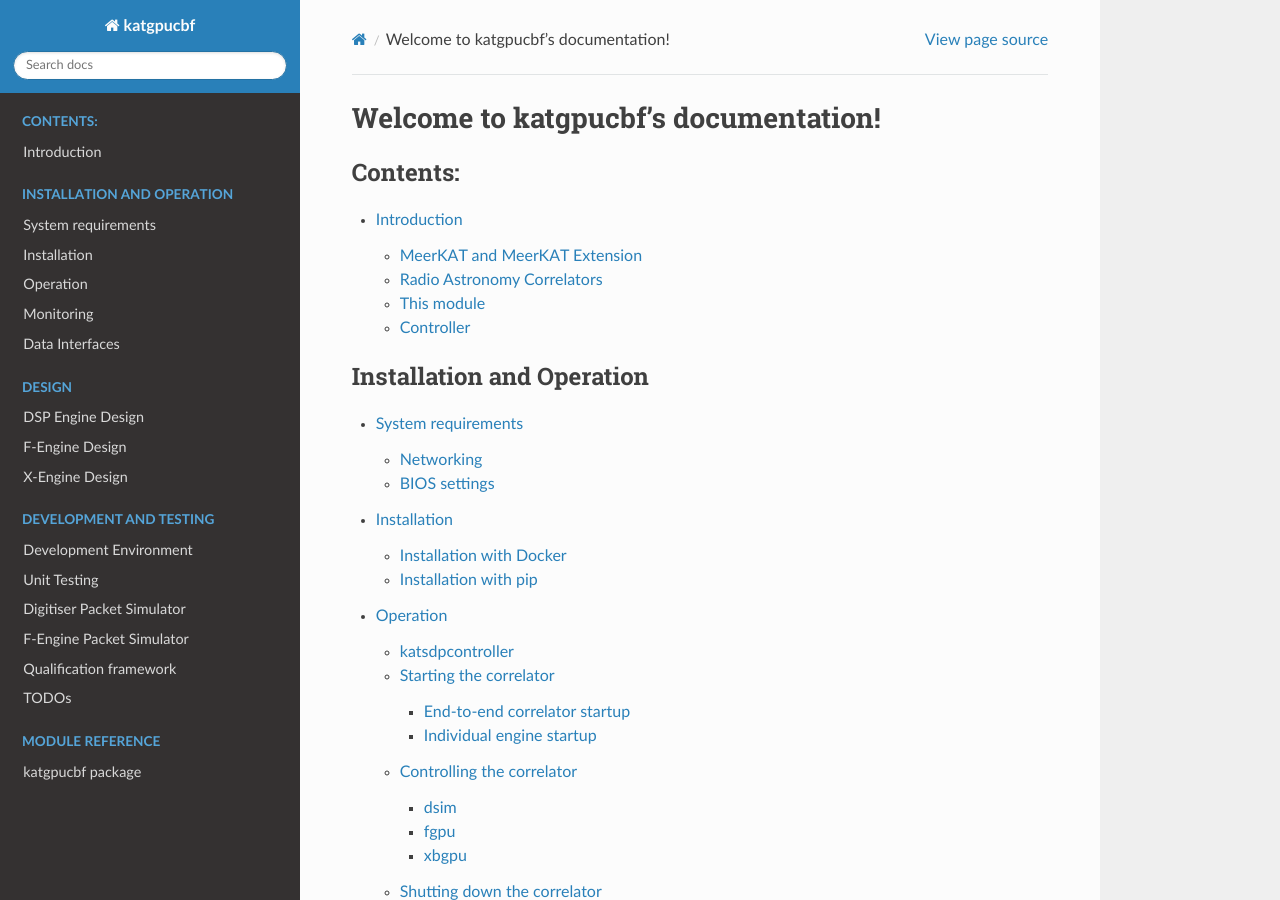
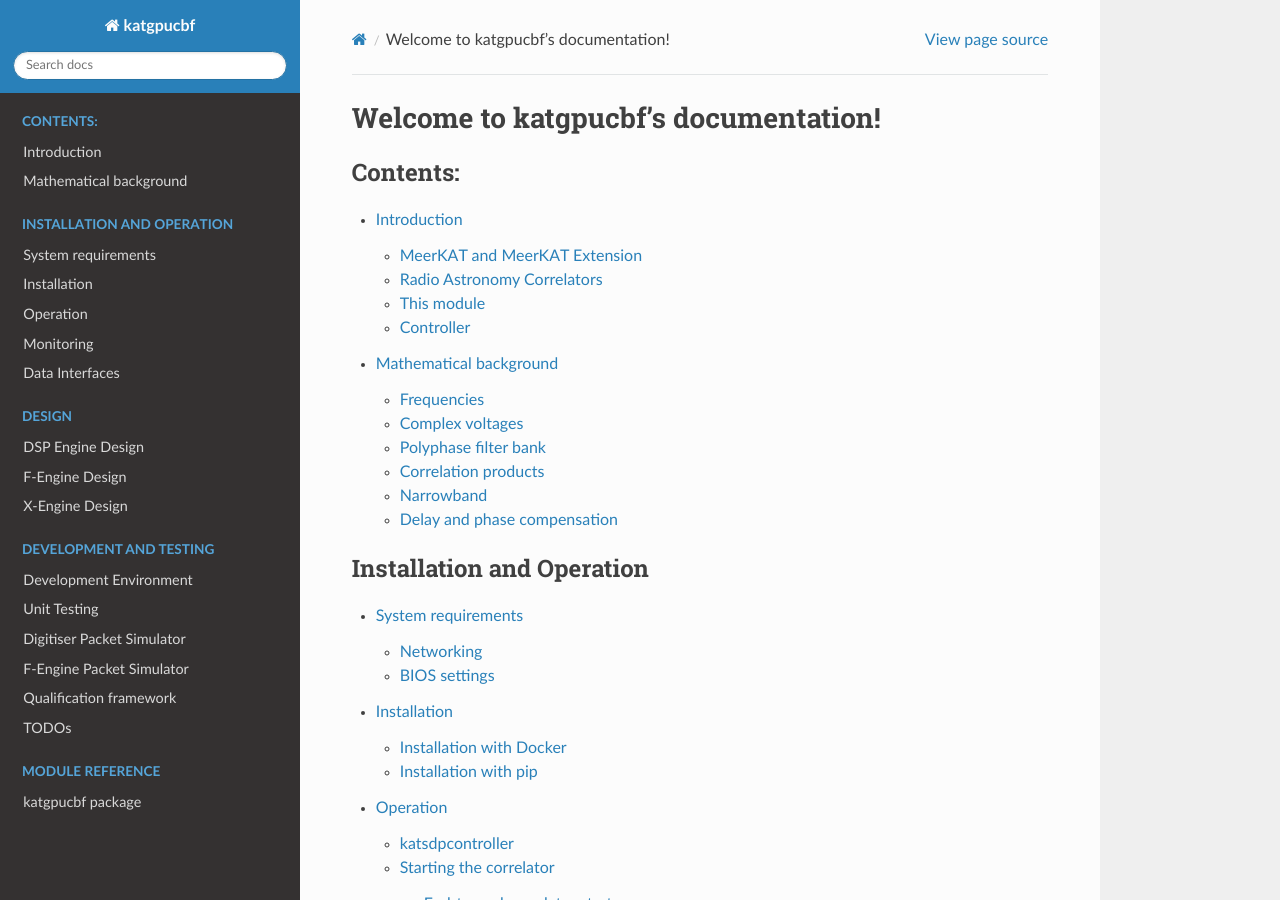
Before and after one commit to ska-sa/katgpucbf, a Sphinx documentation site: the page built from doc/index.rst, in a window 1280 px wide and 900 px high. Built offline with Sphinx 7.4.7 and the Read the Docs theme 2.0.0, drawn with Linux system fonts in a browser that asks for light colours; a script that is not in the unit is left out; the version number could not be read and is left out; some of the changed lines change nothing that is shown.

Commit message:
First pass at maths background docs
See NGC-741.

```diff
--- a/doc/index.rst
+++ b/doc/index.rst
@@ -8,6 +8,7 @@
    :caption: Contents:
 
    introduction
+   maths
 
 .. toctree::
    :maxdepth: 3
--- /dev/null
+++ b/doc/maths.rst
@@ -0,0 +1,63 @@
+Mathematical background
+=======================
+
+This section is not intended as a tutorial for radio astronomy. It briefly
+summarises some key equations, with the intent of illustrating implementation
+choices made by this package.
+
+Frequencies
+-----------
+This package works only in positive baseband frequencies, and is unaware of
+heterodyne systems. Where necessary, the signal will need to be mapped to this
+range before being provided as input. As an example, MeerKAT L-band digitisers
+receive signal in the range 856–1712 MHz, but mix it down to 0–856 MHz by
+negating every second sample.
+
+Complex voltages
+----------------
+A wave with frequency :math:`\omega` and wave number :math:`k` is considered
+to have a phasor of
+
+.. math::
+
+   e^{(\omega t - kz)j}
+
+where :math:`t` is time and :math:`z` is position. In particular, phase
+measured at a fixed position (an antenna) increases with time.
+
+Polyphase filter bank
+---------------------
+A finite impulse response (FIR) filter is applied to the signal to condition
+the frequency-domain response. The filter is the product of a Hann window (to
+reduce spectral leakage) and a sinc (to broaden the peak to cover the
+frequency bin). Specifically, if there are :math:`n` output channels and
+:math:`t` taps in the polyphase filter bank, then the filter has length
+:math:`w = 2nt`, with coefficients
+
+.. math::
+
+   \DeclareMathOperator{\sinc}{sinc}
+   x_i = A\sin^2\left(\frac{\pi i}{w - 1}\right)
+         \sinc\left(\frac{i + \tfrac 12 - nt}{2n}\right),
+
+where :math:`i` runs from 0 to :math:`w - 1`. Here :math:`A` is a
+normalisation factor which is chosen such that :math:`\sum_i x_i^2 = 1`. This
+ensures that given white Gaussian noise as input, the expected output power
+in a channel is the same as the expected input power in a digitised sample.
+Note that the input and output are treated as integers rather than as
+fixed-point values.
+
+Correlation products
+--------------------
+Given a baseline (p, q) and time-varying channelised voltages :math:`e_p` and
+:math:`e_q`, the correlation product is the sum of :math:`e_p \overline{e_q}`
+over the accumulation period. This is computed in integer arithmetic and so is
+lossless except when saturation occurs.
+
+Narrowband
+----------
+.. todo:: Document the down-conversion filter
+
+Delay and phase compensation
+----------------------------
+.. todo:: Document delay and phase compensation
```
